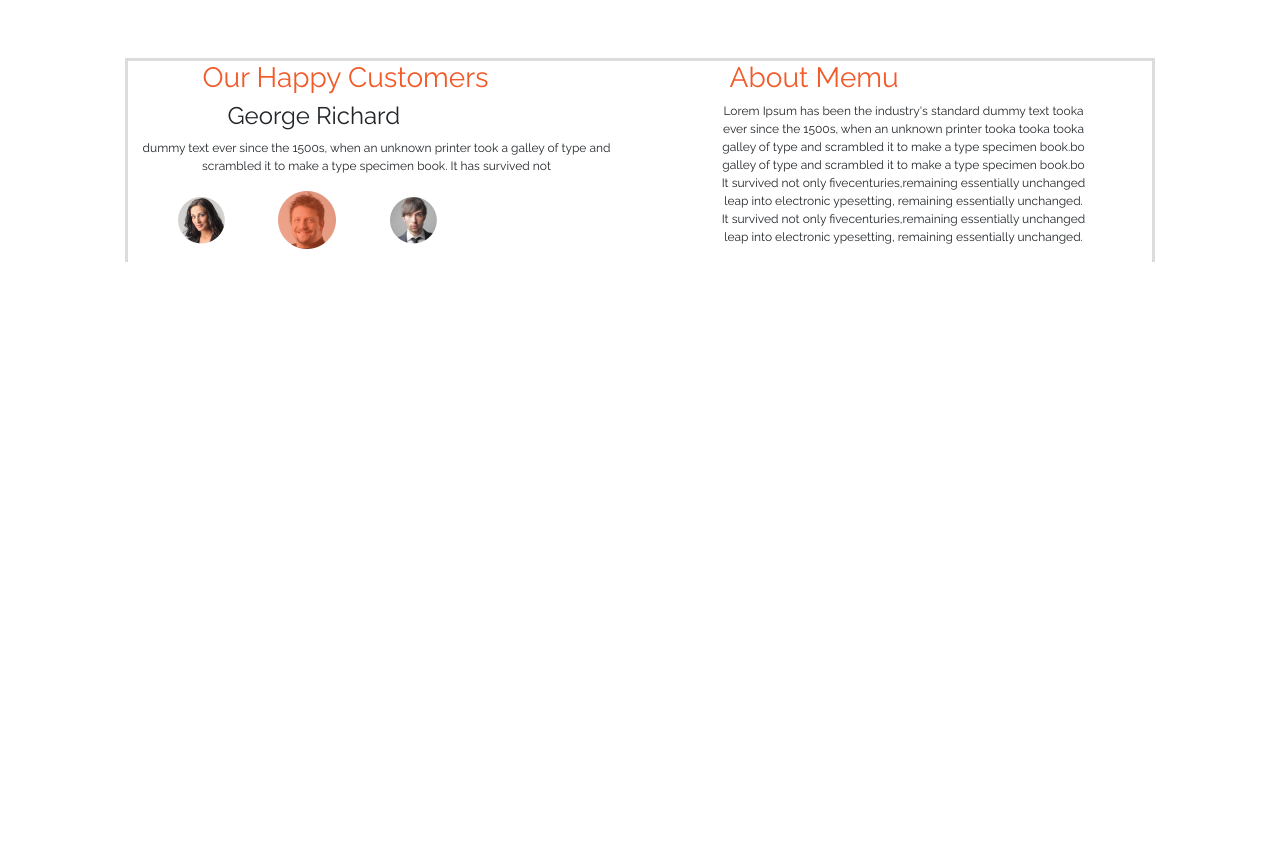
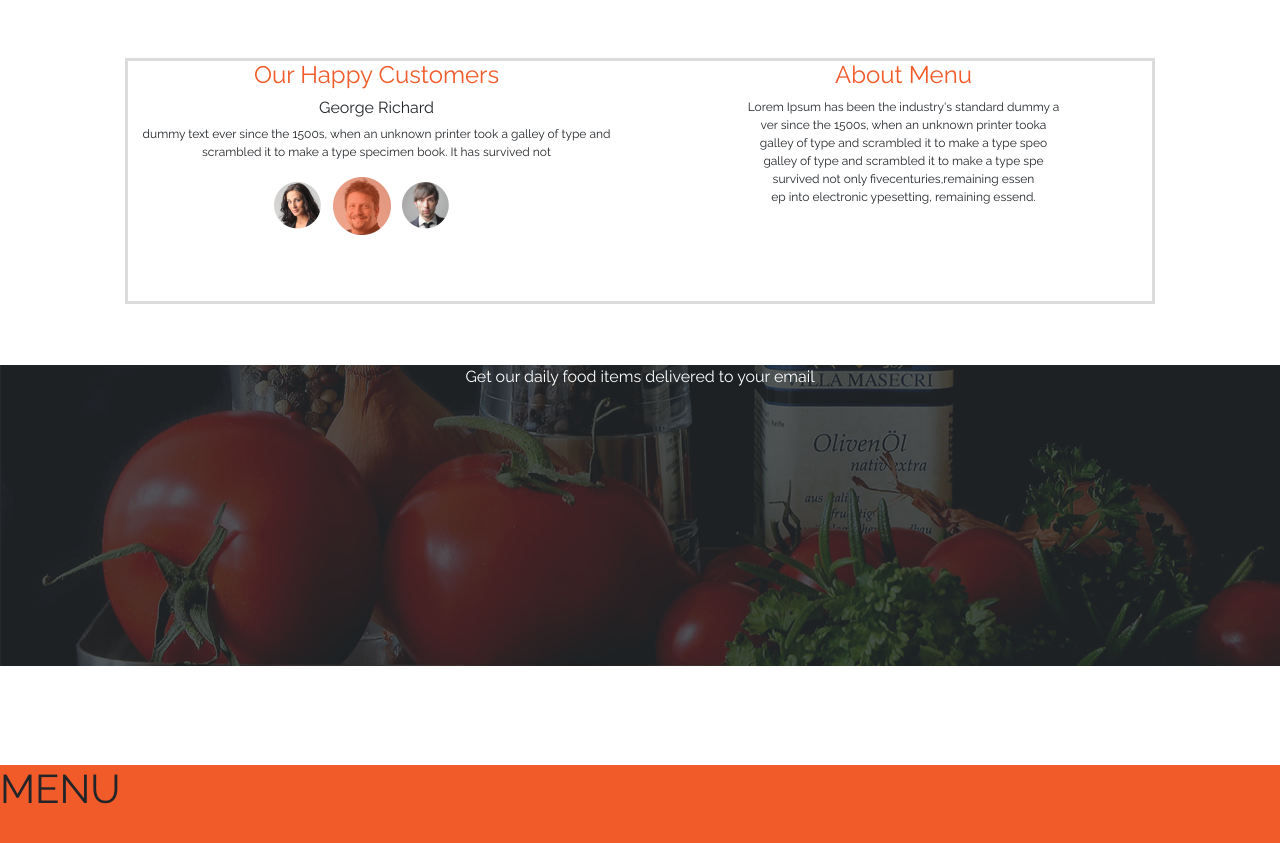
Before and after one commit to karushi/Anitas-place, a plain HTML site: page index.html in a window 1280 px wide. Shown: the part 2062-2905 px from the top of the page. Before the commit the page ends 2324 px from the top, so only its background shows below. Drawn offline with Linux system fonts and the light colour scheme.

Commit message:
commit changes

```diff
--- a/css/style.css
+++ b/css/style.css
@@ -80,17 +80,20 @@ width: 100%;
 }
 .customers{
   width: 80%;
+  height:30%;
   margin-left: 10%;
   box-shadow: 0px 0px 0px 3px #DCDCDC;
   margin-top: 5%;
 }
-.customers h3{
+.customers h4{
    color:#F15A29;
-      margin-left: 15%;
+   text-align: center;
+
 
 }
-.customers h4{
- margin-left: 20%;
+.customers h6{
+text-align: center;
+
 }
 .customers p{
    font-family: 'Raleway',sans-serif;
@@ -98,9 +101,30 @@ width: 100%;
    text-align: center;
 
 
+
 }
 .customers img{
-  margin-left: 10%;
-
-
+  margin-left: 2%;
+  margin-bottom: 2%;
 }
+.cast{
+  margin-left: 28%;
+}
+.main3{
+background-image: url("../img/backgrounds/subscribe.jpg");
+background-repeat: no-repeat;
+}
+.main3 p{
+  text-align: center;
+  color: white;
+}
+.main3{
+  width: 100%;
+  height:50%;
+  margin-top: 5%;
+}
+.footer{
+  background-color: #F15A29;
+  Width: 100%;
+  height: 50%;
+}
--- a/index.html
+++ b/index.html
@@ -1,3 +1,4 @@
+
 <html>
 
 <head>
@@ -95,29 +96,39 @@
                 <div class="customers">
                   <div class="row">
                     <div class="col-md-6">
-                  <h3>Our Happy Customers</h3>
-                  <h4>George Richard</h4>
+                  <h4>Our Happy Customers</h4>
+                  <h6>George Richard</h6>
                   <p>  dummy text ever since the 1500s, when an unknown printer took a galley of type and scrambled it to make a type specimen book. It has
                   survived not </p>
+                  <div class="cast">
                     <img src="img/customers/p1.png" alt="breakfast" />
                       <img src="img/customers/p2.png" alt="my photo" />
                         <img src="img/customers/p3.png" alt="my photo" />
-                       </div>
-                         <div class="col-md-6">
-                           <h3>About Memu</h3>
-                         <p>Lorem Ipsum has been the industry's standard dummy text tooka<br>
-                           ever since the 1500s, when an unknown printer tooka tooka tooka</br>
-                            galley of type and scrambled it to make a type specimen book.bo <br>
-                            galley of type and scrambled it to make a type specimen book.bo <br>
-                           It survived not only fivecenturies,remaining essentially unchanged</br>
-                           leap into electronic ypesetting, remaining essentially unchanged.</br>
-                           It survived not only fivecenturies,remaining essentially unchanged</br>
-                           leap into electronic ypesetting, remaining essentially unchanged.</br>
-                     </p>
+                      </div>
+                  </div>
+                <div class="col-md-6">
+                           <h4>About Menu</h4>
+                         <p>Lorem Ipsum has been the industry's standard dummy a<br>
+                           ver since the 1500s, when an unknown printer tooka </br>
+                            galley of type and scrambled it to make a type speo <br>
+                            galley of type and scrambled it to make a type spe<br>
+                            survived not only fivecenturies,remaining essen</br>
+                            ep into electronic ypesetting, remaining essend.</br>
+                         </p>
                        </div>
                     </div>
                   </div>
 
+      <div class="main3">
+        <p>Get our daily food items delivered to your email</p>
+   </div>
+   <div class="footer">
+     <mg src="img/footerlogos/logo_white.png" alt="breakfast" />
+     <h1>MENU</h1>
+     <mg src="img/footerlogos/facebook.png" alt="breakfast" />
+     <mg src="img/footerlogos/twitter.png" alt="breakfast" />
+     <mg src="img/footerlogos/pinterest.png" alt="footer" />
+   </div>
 
 
 
```
